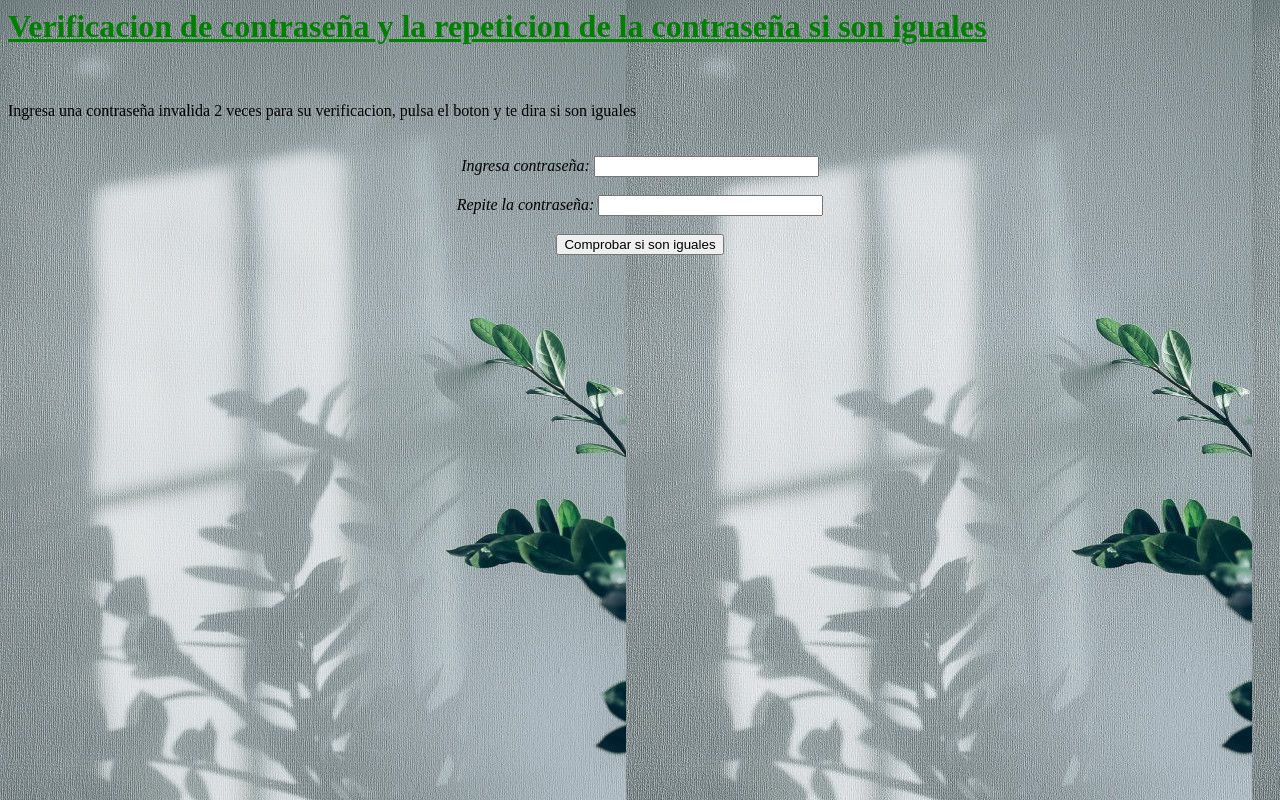
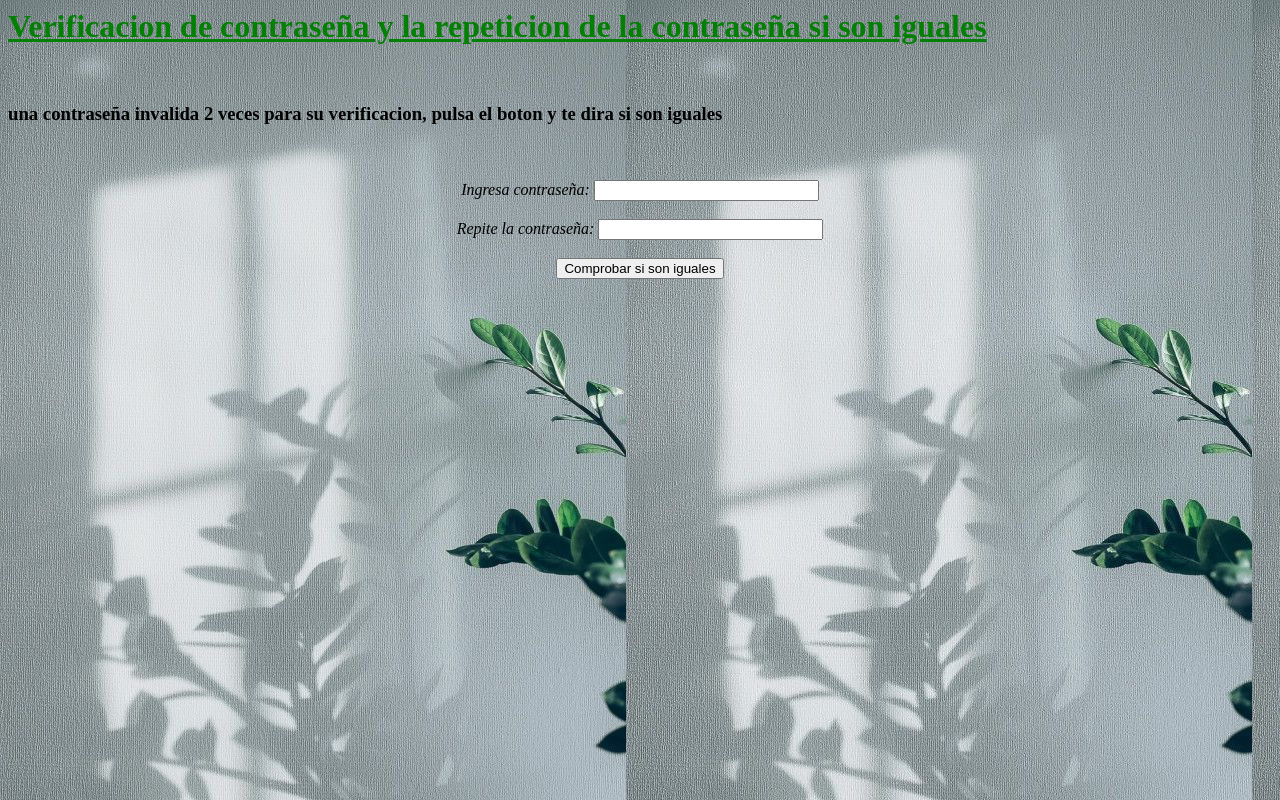
Before and after one commit to Sheily445/ExamenV, a plain HTML site: page index.html in a window 1280 px wide. Drawn offline with Linux system fonts and the light colour scheme.

Commit message:
Update index.html

```diff
--- a/index.html
+++ b/index.html
@@ -27,9 +27,9 @@ if (clave1 == "sheily" && clave2 =="gonzalez"){
 </head>
 <body>
   <h1><u>Verificacion de contraseña y la repeticion de la contraseña si son iguales</h1></u>
+  <br>
+  <h3> una contraseña invalida 2 veces para su verificacion, pulsa el boton y te dira si son iguales</h3>
   <br><br>
-  Ingresa una contraseña invalida 2 veces para su verificacion, pulsa el boton y te dira si son iguales
-  <br><br><br>
   <form action="" name="f1">
 <center> <i>Ingresa contraseña: </i><input type="password"  name="clave1" size="25"></center>
     <br>
@@ -38,3 +38,4 @@ if (clave1 == "sheily" && clave2 =="gonzalez"){
 <input type="button" value ="Comprobar si son iguales" onclick="comprobarclave()"></center>
   </form>
 </body>
+</html>
```
